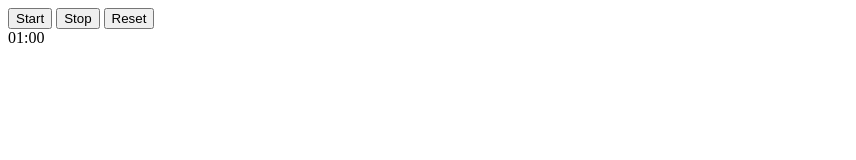
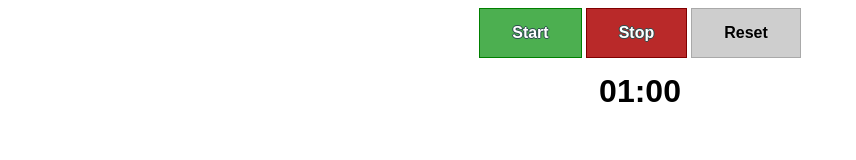
Before and after one commit to jrd1442/pomodoro, a plain HTML site: page index.html in a window 1280 px wide. Shown: the whole page, without its empty margins (0-856 px from the left). Drawn offline with Linux system fonts and the light colour scheme.

Commit message:
add style

```diff
--- a/index.html
+++ b/index.html
@@ -1,10 +1,14 @@
 <html>
+
+<head>
+    <link rel="stylesheet" type="text/css" href="style.css">
+</head>
 
 <body>
     <div id="pomHandler">
-        <button data-action="start">Start</button>
-        <button data-action="stop">Stop</button>
-        <button data-action="reset">Reset</button>
+        <button id="start" data-action="start">Start</button>
+        <button id="stop" data-action="stop">Stop</button>
+        <button id="reset" data-action="reset">Reset</button>
     </div>
     <div id="pomView"></div>
     <script src="pomodoro.js"></script>
--- /dev/null
+++ b/style.css
@@ -0,0 +1,44 @@
+div {
+    margin: 0 auto;
+    width: fit-content;
+}
+
+button {
+    border: 1px solid;
+    padding: 15px 32px;
+    text-align: center;
+    text-decoration: none;
+    display: inline-block;
+    font-size: 16px;
+    font-weight: bolder;
+    text-shadow: -1px 0 darkslategray, 0 1px darkslategray, 1px 0 darkslategray, 0 -1px darkslategray;
+}
+
+button#start {
+    /* Green */
+    background-color: #4CAF50;
+    color: white;
+    border-color: green;
+}
+
+button#stop {
+    /* Green */
+    background-color: rgb(185, 41, 41);
+    color: white;
+    border-color: maroon;
+}
+
+button#reset {
+    /* Green */
+    background-color: rgb(206, 206, 206);
+    color: black;
+    border-color: darkgrey;
+    text-shadow: -1px 0 lightgray, 0 1px lightgray, 1px 0 lightgray, 0 -1px lightgray;
+}
+
+#pomView {
+    padding: 15px 32px;
+    font-family: Arial, Helvetica, sans-serif;
+    font-weight: bolder;
+    font-size: 32px;
+}
```
